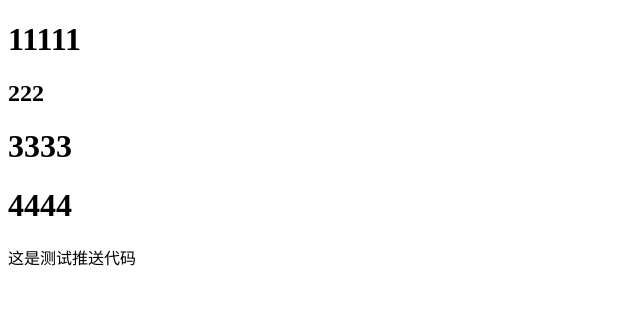
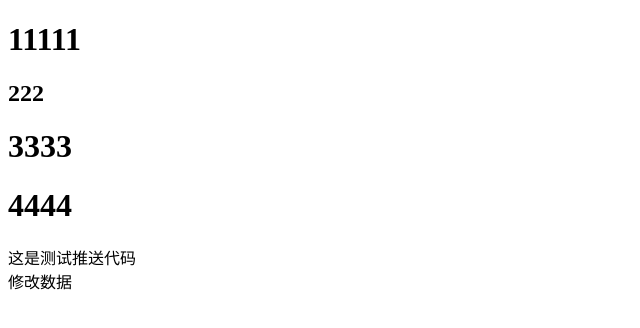
Before and after one commit to Asdf6677/aaa, a plain HTML site: page index.html in a window 1280 px wide. Shown: the whole page, without its empty margins (0-640 px from the left). Drawn offline with Linux system fonts and the light colour scheme.

Commit message:
Update index.html

```diff
--- a/index.html
+++ b/index.html
@@ -12,5 +12,6 @@
     <h1>3333</h1>
     <h1>4444</h1>
     <div>这是测试推送代码</div>
+    修改数据
 </body>
 </html>
```
